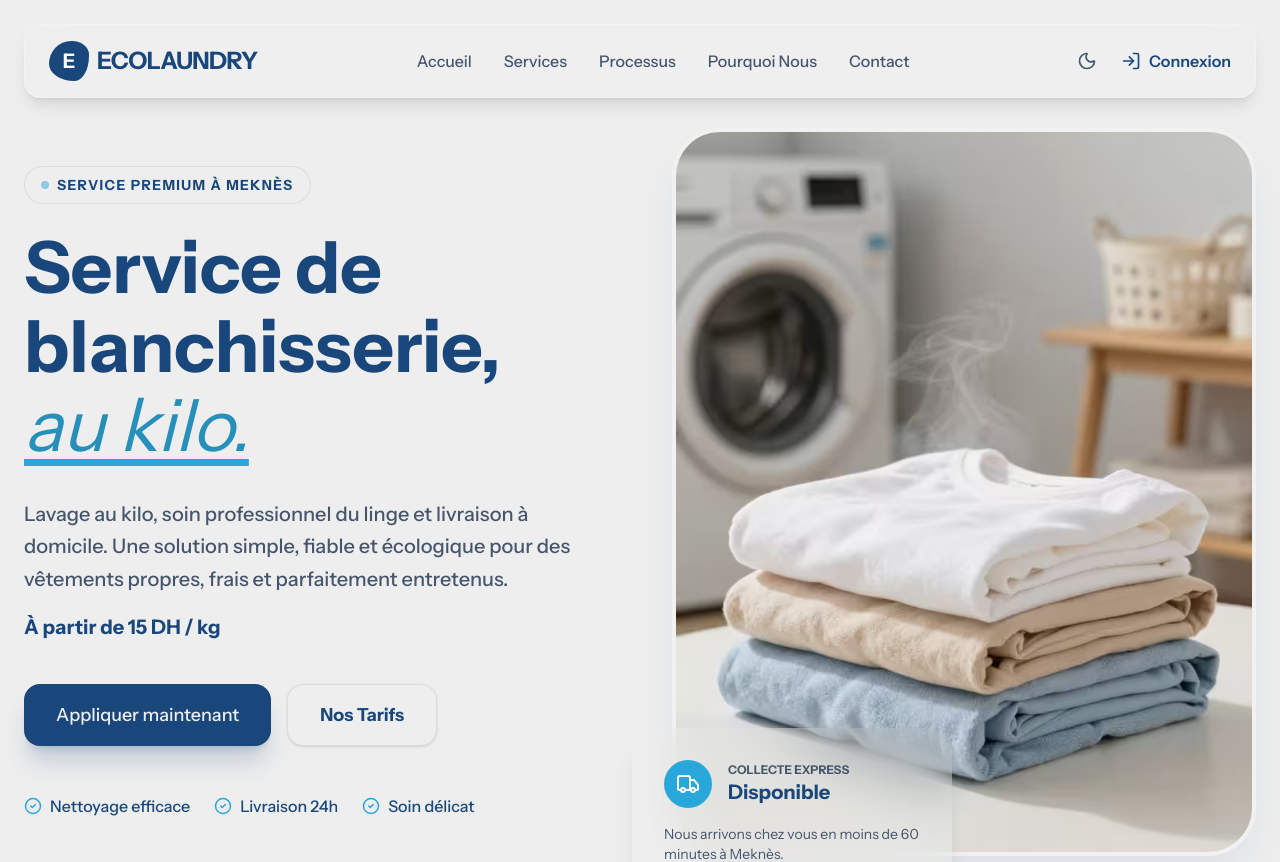
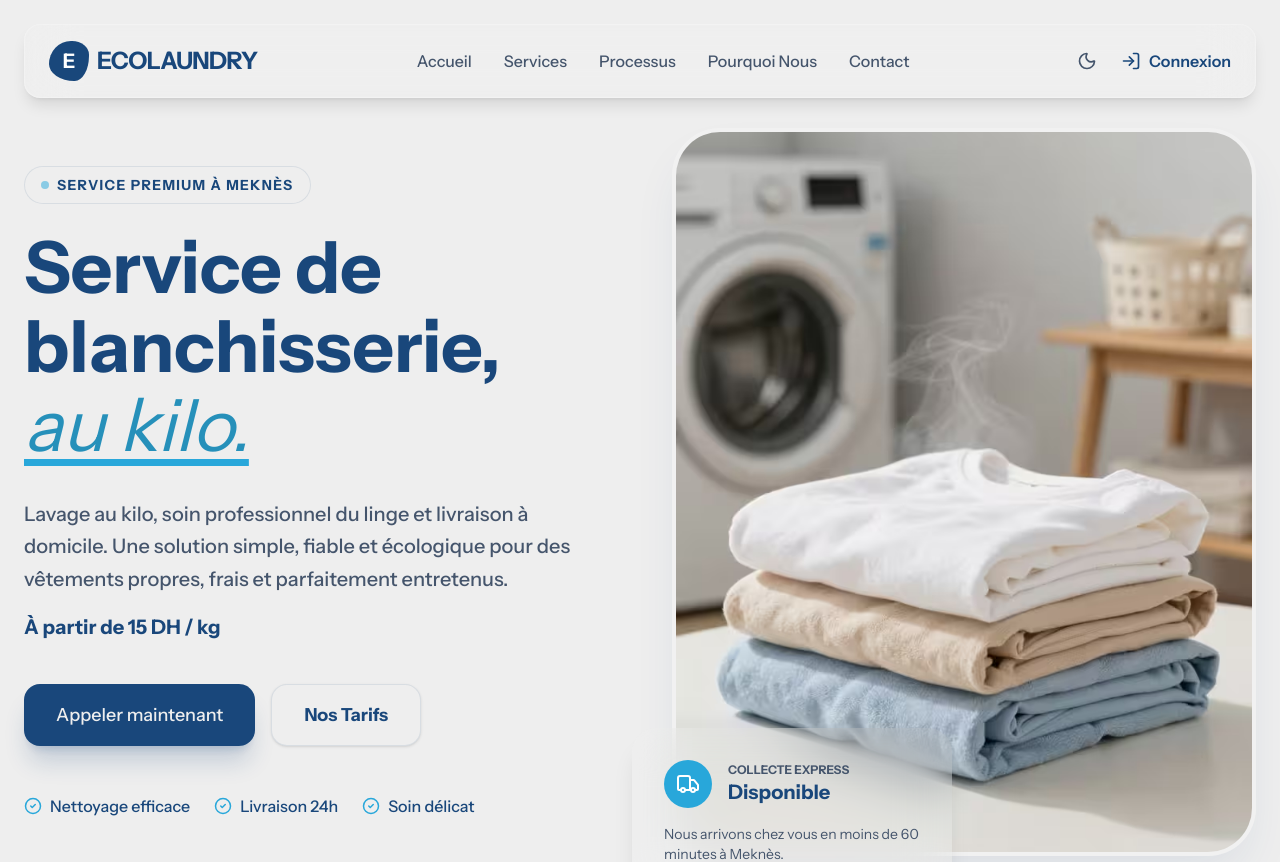
Before and after one commit to Aakki-oussama/Site-Front-end, a React (Vite) app: page / in a window 1280 px wide. Shown: the top 862 px of the page. Built offline with nearby package versions, Linux system fonts and the light colour scheme.

Commit message:
Fix button text: 'Appliquer maintenant' to 'Appeler maintenant' in Hero section

```diff
--- a/src/site-web/body/1-hero/Hero.tsx
+++ b/src/site-web/body/1-hero/Hero.tsx
@@ -46,7 +46,7 @@ export default function Hero() {
                   target="_blank"
                   rel="noopener noreferrer"
                 >
-                  Appliquer maintenant
+                  Appeler maintenant
                 </a>
               </Button>
               <Lightbox
```
